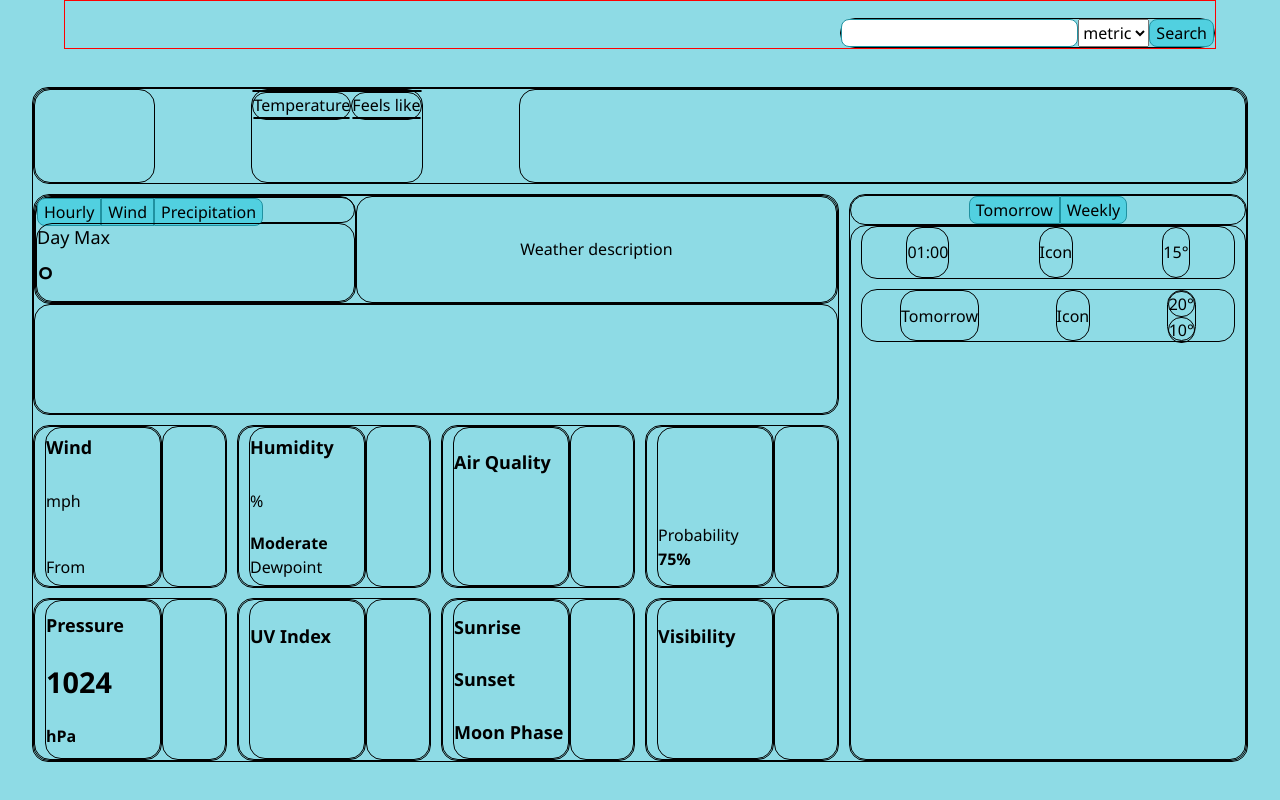
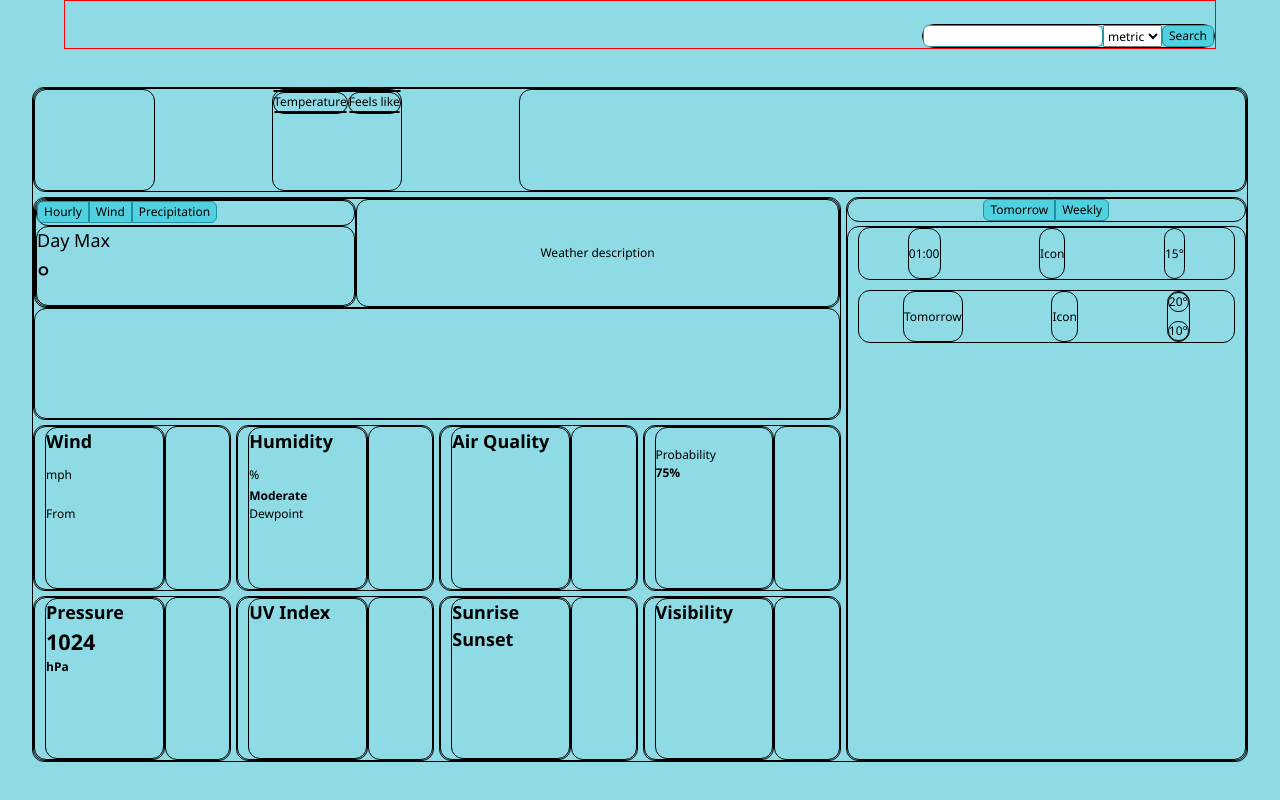
Before and after one commit to lburscheidt/weather-visual-crossing, a website built with webpack: page src/template.html in a window 1280 px wide. Built offline with nearby package versions, Linux system fonts and the light colour scheme.

Commit message:
feat: adjust layout for smaller screen

```diff
--- a/src/renderWeather.js
+++ b/src/renderWeather.js
@@ -113,7 +113,7 @@ export function renderWeather(weather) {
   currentUvScale.textContent = uvScale(weather.currUv);
   sunrise.textContent = format(new Date(weather.sunrise * 1000), "HH:mm");
   sunset.textContent = format(new Date(weather.sunset * 1000), "HH:mm");
-  moonPhase.textContent = moonPhaseConversion(weather.currMoonphase);
+  // moonPhase.textContent = moonPhaseConversion(weather.currMoonphase);
   currentVisibility.textContent = weather.currVisibility;
   currentVisibilityScale.textContent = visibilityScale(
     weather.currVisibility,
@@ -293,6 +293,7 @@ searchBtn.addEventListener("click", async function () {
 
 windBtn.addEventListener("click", async function () {
   let city = locationSearch.value;
+  let units = unitGroup.value;
   let weather = await getWeatherData(city, units);
   renderWindMax(weather);
   renderWindData(weather.hourlyData);
@@ -300,6 +301,7 @@ windBtn.addEventListener("click", async function () {
 
 precipBtn.addEventListener("click", async function () {
   let city = locationSearch.value;
+  let units = unitGroup.value;
   let weather = await getWeatherData(city, units);
   renderPrecipMax(weather);
   renderPrecipData(weather.hourlyData);
--- a/src/style.css
+++ b/src/style.css
@@ -158,6 +158,12 @@ h6 {
 }
 /*reset ends*/
 
+@media only screen and (min-width: 768px) {
+  html {
+    font-size: 12px;
+  }
+}
+
 :root {
   font-family: Ubuntu, "Segoe UI", Tahoma, Geneva, Verdana, sans-serif;
 }
@@ -229,8 +235,8 @@ button {
   display: grid;
   grid-template-columns: repeat(6, 1fr);
   grid-template-rows: 2fr repeat(10, 1fr);
-  grid-column-gap: 10px;
-  grid-row-gap: 10px;
+  grid-column-gap: 5px;
+  grid-row-gap: 5px;
 }
 
 .rectangle-top {
@@ -272,6 +278,7 @@ button {
 .daymax {
   height: 75%;
   display: flex;
+  flex-wrap: wrap;
   flex-direction: column;
 }
 
@@ -279,11 +286,13 @@ button {
   display: flex;
   justify-content: flex-end;
   border-collapse: collapse;
+  flex-wrap: wrap;
 }
 .square-left {
   height: 100%;
   width: calc(100% / 3 * 2);
   border-collapse: collapse;
+  flex-wrap: wrap;
 }
 
 .square-left-inner {
@@ -292,7 +301,6 @@ button {
   height: 100%;
   display: flex;
   flex-direction: column;
-  justify-content: space-around;
 }
 
 .square-right {
--- a/src/template.html
+++ b/src/template.html
@@ -20,7 +20,7 @@
             <div class="borders square-left-inner">
               <div class="title-s bold-2">Wind</div>
               <div><span class="text-2a bold-1" id="current-wind-speed"></span><span class="square-unit" id="current-wind-speed-unit">mph</span></div>
-              <div>
+              <div id="wind-data">
                 <span class="bold-1" id="current-wind-scale"></span><br>
                 <span>From</span><br>
                 <span class="bold-1" id="current-wind-dir"></span>
@@ -159,10 +159,10 @@
                 <div class="title-s bold-2">Sunset</div>
                 <div><span class="text-2a bold-1" id="sunset"></span></div>
               </div>
-              <div>
+              <!--<div>
                 <div class="title-s bold-2">Moon Phase</div>
                 <div><span id="current-moon-phase"></span></div>
-              </div>
+              </div>-->
             </div>
           </div>
           <div class="square-right borders"></div>
```
